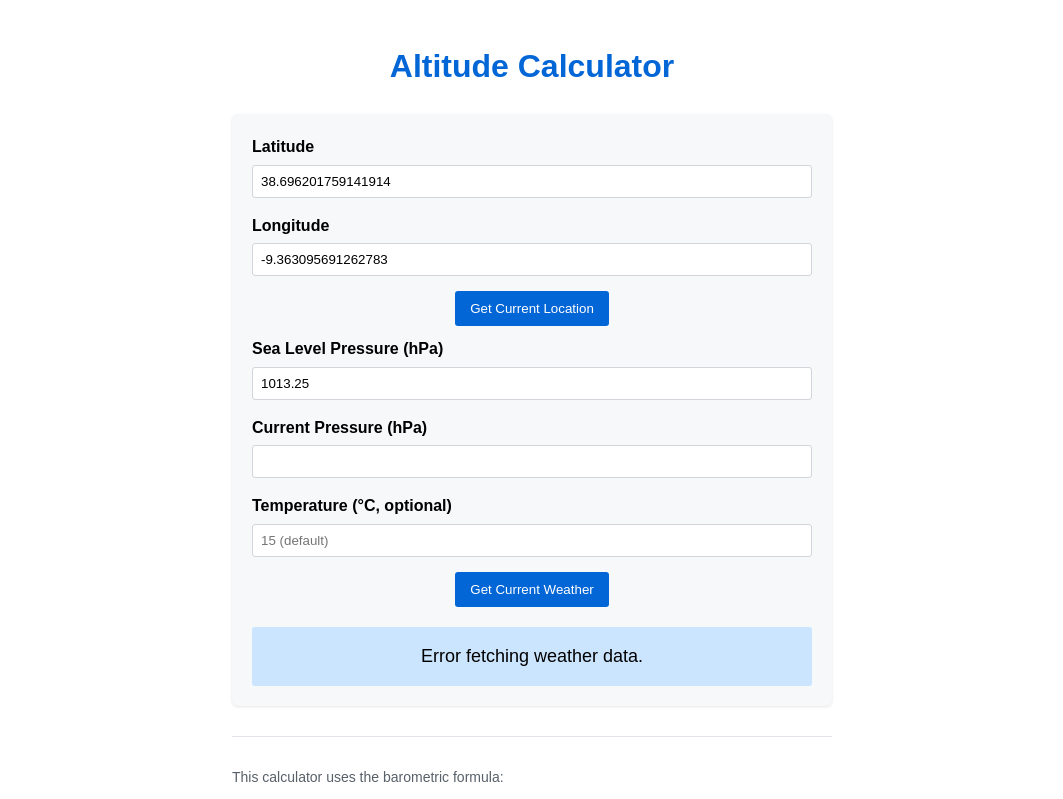
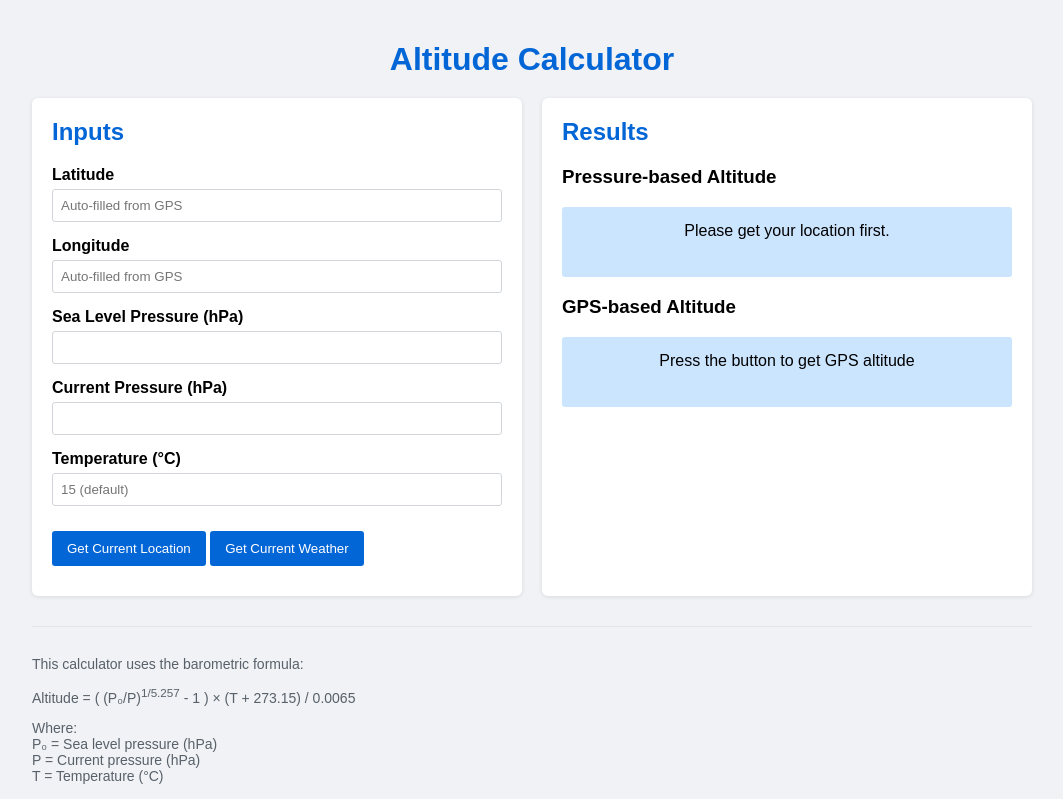
Before and after one commit to a-nelas/altitude-calculator, a plain HTML site: page index.html in a window 1280 px wide. Both pictures are taken after a click on the button "Get Current Weather". Shown: the top 799 px of the page, without its empty margins (108-1171 px from the left). Drawn offline with Linux system fonts and the light colour scheme; no server answers.

Commit message:
Added GPS based altitude

```diff
--- a/index.html
+++ b/index.html
@@ -7,21 +7,31 @@
   <style>
     body {
       font-family: Arial, sans-serif;
-            max-width: 600px;
-            margin: 0 auto;
+      margin: 0;
       padding: 20px;
-            line-height: 1.6;
+      background-color: #f0f2f5;
     }
     h1 {
       color: #0366d6;
       text-align: center;
+      margin-bottom: 20px;
     }
-        .calculator {
-            background-color: #f6f8fa;
+    .container {
+      display: flex;
+      gap: 20px;
+      max-width: 1000px;
+      margin: 0 auto;
+    }
+    .box {
+      flex: 1;
+      background: #fff;
       border-radius: 6px;
       padding: 20px;
-            margin-top: 20px;
-            box-shadow: 0 1px 3px rgba(0,0,0,0.1);
+      box-shadow: 0 1px 4px rgba(0,0,0,0.1);
+    }
+    .box h2 {
+      margin-top: 0;
+      color: #0366d6;
     }
     .input-group {
       margin-bottom: 15px;
@@ -45,20 +55,20 @@
       border: none;
       border-radius: 3px;
       cursor: pointer;
-            margin: 10px auto;
-            display: block;
+      margin: 10px 0;
+      display: inline-block;
     }
     button:hover {
       background-color: #024ea2;
     }
     .result {
-            margin-top: 20px;
+      margin-top: 15px;
       padding: 15px;
       background-color: #cce5ff;
       border-radius: 3px;
       text-align: center;
-            font-size: 18px;
-            min-height: 20px;
+      font-size: 16px;
+      min-height: 40px;
     }
     .formula {
       margin-top: 30px;
@@ -66,48 +76,59 @@
       color: #586069;
       border-top: 1px solid #e1e4e8;
       padding-top: 15px;
-        }
-        .loading {
-            color: #586069;
-            font-style: italic;
+      max-width: 1000px;
+      margin-left: auto;
+      margin-right: auto;
     }
   </style>
 </head>
 <body>
   <h1>Altitude Calculator</h1>
 
-    <div class="calculator">
+  <div class="container">
+    <!-- Left: Inputs and buttons -->
+    <div class="box">
+      <h2>Inputs</h2>
       <div class="input-group">
         <label for="latitude">Latitude</label>
-            <input type="number" id="latitude" value="38.696201759141914" step="0.000001">
+        <input type="number" id="latitude" step="0.000001" placeholder="Auto-filled from GPS">
       </div>
-
       <div class="input-group">
         <label for="longitude">Longitude</label>
-            <input type="number" id="longitude" value="-9.363095691262783" step="0.000001">
+        <input type="number" id="longitude" step="0.000001" placeholder="Auto-filled from GPS">
       </div>
-
-        <button id="getLocation">Get Current Location</button>
-
       <div class="input-group">
         <label for="seaLevelPressure">Sea Level Pressure (hPa)</label>
-            <input type="number" id="seaLevelPressure" value="1013.25" step="0.01">
+        <input type="number" id="seaLevelPressure" step="0.01">
       </div>
-
       <div class="input-group">
         <label for="currentPressure">Current Pressure (hPa)</label>
         <input type="number" id="currentPressure" step="0.01">
       </div>
-
       <div class="input-group">
-            <label for="temperature">Temperature (°C, optional)</label>
+        <label for="temperature">Temperature (°C)</label>
         <input type="number" id="temperature" step="0.1" placeholder="15 (default)">
       </div>
 
+      <button id="getLocation">Get Current Location</button>
       <button id="fetchWeather">Get Current Weather</button>
+    </div>
 
-        <div id="result" class="result">
-            <span class="loading">Enter pressure values to calculate altitude</span>
+    <!-- Right: Results -->
+    <div class="box">
+      <h2>Results</h2>
+      <div>
+        <h3>Pressure-based Altitude</h3>
+        <div id="resultPressure" class="result">
+          Enter or fetch pressure values to calculate altitude
+        </div>
+      </div>
+      <div>
+        <h3>GPS-based Altitude</h3>
+        <div id="resultGPS" class="result">
+          Press the button to get GPS altitude
+        </div>
+      </div>
     </div>
   </div>
 
@@ -122,52 +143,74 @@
 
   <script>
     const inputs = document.querySelectorAll('input');
-        const resultElement = document.getElementById('result');
+    const resultPressure = document.getElementById('resultPressure');
+    const resultGPS = document.getElementById('resultGPS');
     const fetchButton = document.getElementById('fetchWeather');
     const getLocationButton = document.getElementById('getLocation');
 
-        // Calculate altitude whenever an input changes
+    // Recalculate altitude on input changes
     inputs.forEach(input => input.addEventListener('input', calculateAltitude));
 
-        // Fetch current weather data
+    // Fetch weather data from Open-Meteo
     fetchButton.addEventListener('click', async () => {
       const lat = parseFloat(document.getElementById('latitude').value);
       const lon = parseFloat(document.getElementById('longitude').value);
 
-            updateResult("Fetching weather data...");
+      if (isNaN(lat) || isNaN(lon)) {
+        updateResult(resultPressure, "Please get your location first.");
+        return;
+      }
+
+      updateResult(resultPressure, "Fetching weather data...");
       try {
-                const response = await fetch(`https://openweather-backend-992630135983.europe-southwest1.run.app/weather?lat=${lat}&lon=${lon}`);
+        const url = `https://api.open-meteo.com/v1/forecast?latitude=${lat}&longitude=${lon}&current=pressure_msl,surface_pressure,temperature_2m`;
+        const response = await fetch(url);
         const data = await response.json();
 
-                // Update inputs with API values
-                document.getElementById('seaLevelPressure').value = data.main.sea_level;
-                document.getElementById('currentPressure').value = data.main.grnd_level;
-                document.getElementById('temperature').value = data.main.temp;
+        if (!data.current) {
+          updateResult(resultPressure, "Weather data unavailable for this location.");
+          return;
+        }
 
-                updateResult("Weather data updated! Calculating altitude...");
+        // Auto-fill values
+        document.getElementById('seaLevelPressure').value = data.current.pressure_msl;
+        document.getElementById('currentPressure').value = data.current.surface_pressure;
+        document.getElementById('temperature').value = data.current.temperature_2m;
+
+        updateResult(resultPressure, "Weather data updated! Calculating altitude...");
         calculateAltitude();
       } catch (error) {
-                updateResult("Error fetching weather data.");
+        updateResult(resultPressure, "Error fetching weather data.");
         console.error(error);
       }
     });
 
-        // Get current location
+    // Get GPS coordinates + altitude
     getLocationButton.addEventListener('click', () => {
       if (navigator.geolocation) {
         navigator.geolocation.getCurrentPosition(
           (position) => {
-                        document.getElementById('latitude').value = position.coords.latitude;
-                        document.getElementById('longitude').value = position.coords.longitude;
-                        updateResult("Location obtained! You can now fetch weather data or calculate altitude.");
+            const { latitude, longitude, altitude } = position.coords;
+
+            // Auto-fill latitude and longitude
+            document.getElementById('latitude').value = latitude.toFixed(6);
+            document.getElementById('longitude').value = longitude.toFixed(6);
+
+            let message = `Latitude: ${latitude.toFixed(6)}<br>Longitude: ${longitude.toFixed(6)}<br>`;
+            if (altitude !== null) {
+              message += `GPS Altitude: ${altitude.toFixed(2)} meters (${(altitude * 3.28084).toFixed(2)} feet)`;
+            } else {
+              message += "GPS altitude not available on this device/browser.";
+            }
+            updateResult(resultGPS, message);
           },
           (error) => {
-                        updateResult("Could not get location. Using default coordinates.");
+            updateResult(resultGPS, "Could not get location or altitude.");
             console.warn(error);
           }
         );
       } else {
-                updateResult("Geolocation is not supported by this browser.");
+        updateResult(resultGPS, "Geolocation is not supported by this browser.");
       }
     });
 
@@ -177,28 +220,26 @@
       let temperature = document.getElementById('temperature').value;
 
       if (isNaN(seaLevelPressure)) {
-                updateResult("Enter sea level pressure");
+        updateResult(resultPressure, "Enter sea level pressure");
         return;
       }
-
       if (isNaN(currentPressure)) {
-                updateResult("Enter current pressure");
+        updateResult(resultPressure, "Enter current pressure");
         return;
       }
-
       if (currentPressure <= 0) {
-                updateResult("Current pressure must be positive");
+        updateResult(resultPressure, "Current pressure must be positive");
         return;
       }
 
       temperature = temperature === '' ? 15 : parseFloat(temperature);
 
       const altitude = ((Math.pow(seaLevelPressure / currentPressure, 1/5.257) - 1) * (temperature + 273.15)) / 0.0065;
-            updateResult(`Estimated Altitude: ${altitude.toFixed(2)} meters (${(altitude * 3.28084).toFixed(2)} feet)`);
+      updateResult(resultPressure, `Estimated Altitude: ${altitude.toFixed(2)} meters (${(altitude * 3.28084).toFixed(2)} feet)`);
     }
 
-        function updateResult(message) {
-            resultElement.innerHTML = message;
+    function updateResult(element, message) {
+      element.innerHTML = message;
     }
   </script>
 </body>
```
Lines whose indentation alone changed are shown as unchanged.
